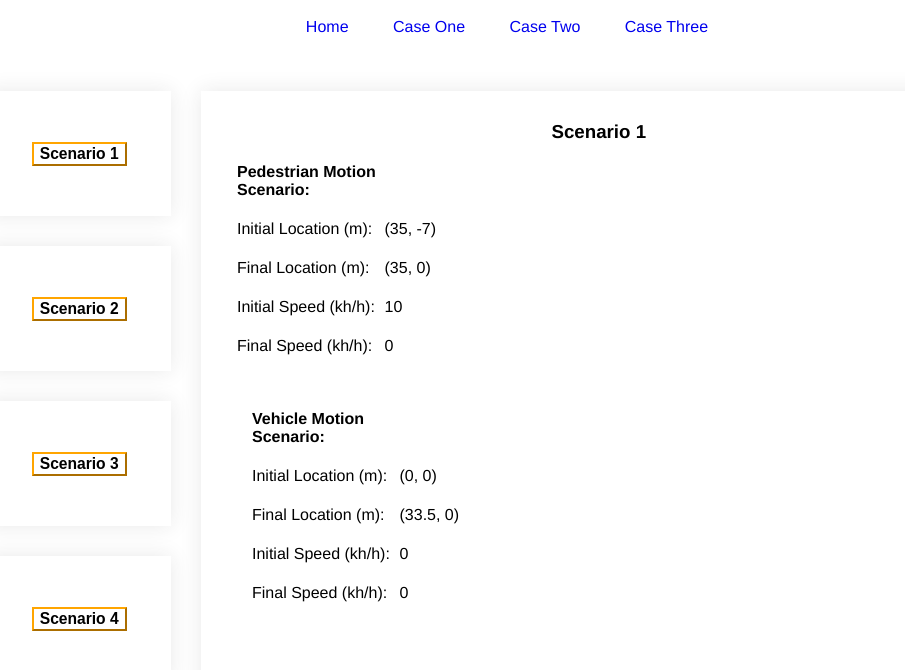
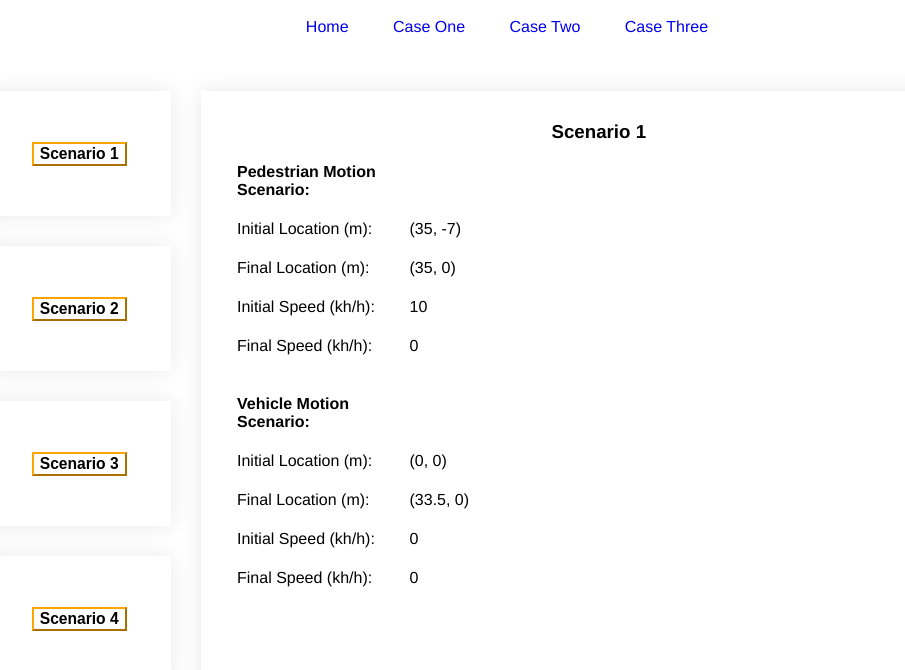
Before and after one commit to asharcinie3/PCAS_Prototype, a plain HTML site: page CaseOne.html in a window 1280 px wide. Shown: the part 70-740 px from the top of the page, without its empty margins (148-1053 px from the left). Drawn offline with Linux system fonts and the light colour scheme.

Commit message:
another attempt

```diff
--- a/style.css
+++ b/style.css
@@ -144,20 +144,8 @@ button {
 
 .tab1 {
     display: flex;
-    flex-direction: row;
-    text-align: left;
-}
-
-#tc1-right {
-    display: flex;
-    padding: 15px 15px;
-    flex-direction: column;
-}
-
-#tc1-left {
-    display: flex;
-    flex-direction: column;
-    width: 45%;
+    align-items: center;
+    justify-content: space-between;
 }
 
 table {
@@ -165,7 +153,7 @@ table {
     word-wrap:break-word;
     border-spacing: 5px 1.2rem;
     text-align: left;
-    width: 300px;
+    width: 350px;
 }
 
 /*case 2 & case 3 page*/
```
